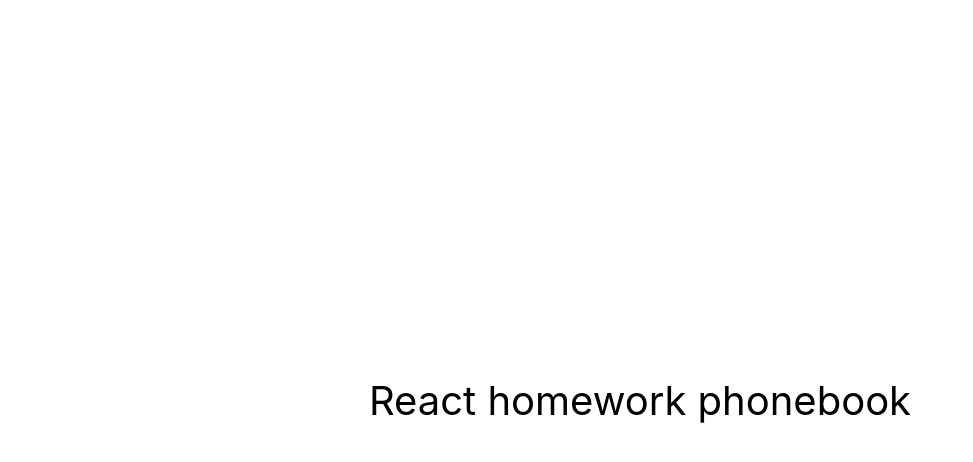
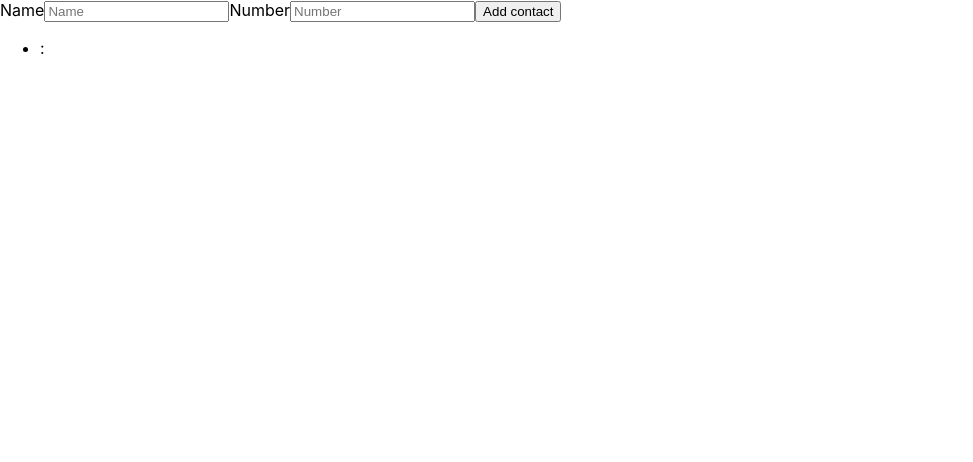
Before and after one commit to LidiiaZaichenko/goit-react-hw-02-phonebook, a React (Create React App) app: page / in a window 1280 px wide. Shown: the top 462 px of the page, without its empty margins (0-973 px from the left). Built offline with nearby package versions, Linux system fonts and the light colour scheme.

Commit message:
add Form

```diff
--- a/package.json
+++ b/package.json
@@ -7,10 +7,13 @@
     "@testing-library/jest-dom": "^5.16.3",
     "@testing-library/react": "^12.1.4",
     "@testing-library/user-event": "^13.5.0",
+    "formik": "^2.4.5",
+    "nanoid": "^5.0.1",
     "react": "^18.1.0",
     "react-dom": "^18.1.0",
     "react-scripts": "5.0.1",
-    "web-vitals": "^2.1.3"
+    "web-vitals": "^2.1.3",
+    "yup": "^1.3.2"
   },
   "scripts": {
     "start": "react-scripts start",
--- a/src/components/App.jsx
+++ b/src/components/App.jsx
@@ -1,16 +1,28 @@
-export const App = () => {
-  return (
-    <div
-      style={{
-        height: '100vh',
-        display: 'flex',
-        justifyContent: 'center',
-        alignItems: 'center',
-        fontSize: 40,
-        color: '#010101'
-      }}
-    >
-      React homework phonebook
-    </div>
-  );
-};
+import { Component } from 'react';
+import { PhonebookForm } from './PhonebookForm/PhonebookForm';
+import { nanoid } from 'nanoid'
+import { Contacts } from './Contacts/Contacts';
+
+
+export class App extends Component {
+  state = {
+    contacts: [],
+    name: '',
+  };
+
+  addContact = newContact => {
+   console.log(newContact)
+   this.setState(prevState =>({
+    contacts:[...prevState.contacts, { ...newContact, id: nanoid()}]
+   }))
+  }
+
+  render() {
+    return (
+      <>
+        <PhonebookForm onAdd = {this.addContact}/>
+        <Contacts contact = {this.state.contacts}/>
+      </>
+    );
+  }
+}
--- /dev/null
+++ b/src/components/Contacts/Contacts.js
@@ -0,0 +1,6 @@
+export const Contacts = ({name ,number}) => {
+    console.log(name)
+    return <ul>
+        <li>{name}:{number}</li>
+    </ul>
+}
--- /dev/null
+++ b/src/components/PhonebookForm/PhonebookForm.js
@@ -0,0 +1,40 @@
+import { Formik, Field, Form, ErrorMessage } from 'formik';
+import * as Yup from 'yup';
+
+const PhonebookSchema = Yup.object().shape({
+  name: Yup.string()
+    .min(2, 'Too Short!')
+    .max(50, 'Too Long!')
+    .required('Required'),
+  number: Yup.number()
+    .min(2, 'Too Short!')
+    .max(50, 'Too Long!')
+    .required('Required'),
+});
+
+export const PhonebookForm = ({onAdd}) => {
+  return (
+    <Formik
+      initialValues={{
+        name: '',
+        number: '',
+      }}
+      validationSchema={PhonebookSchema}
+      onSubmit={(values, actions) => {
+       onAdd(values);
+        actions.resetForm();
+      }}
+    >
+      <Form>
+        <label>Name</label>
+        <Field type="text" name="name" placeholder="Name" />
+        <ErrorMessage name="name"/>
+
+        <label htmlFor="lastName">Number</label>
+        <Field type="number" name="number" placeholder="Number" />
+        <ErrorMessage name="number"/>
+        <button type="submit">Add contact</button>
+      </Form>
+    </Formik>
+  );
+};
```
Also changed, not shown: 1 other file (tests, documents, lock files or other folders).
